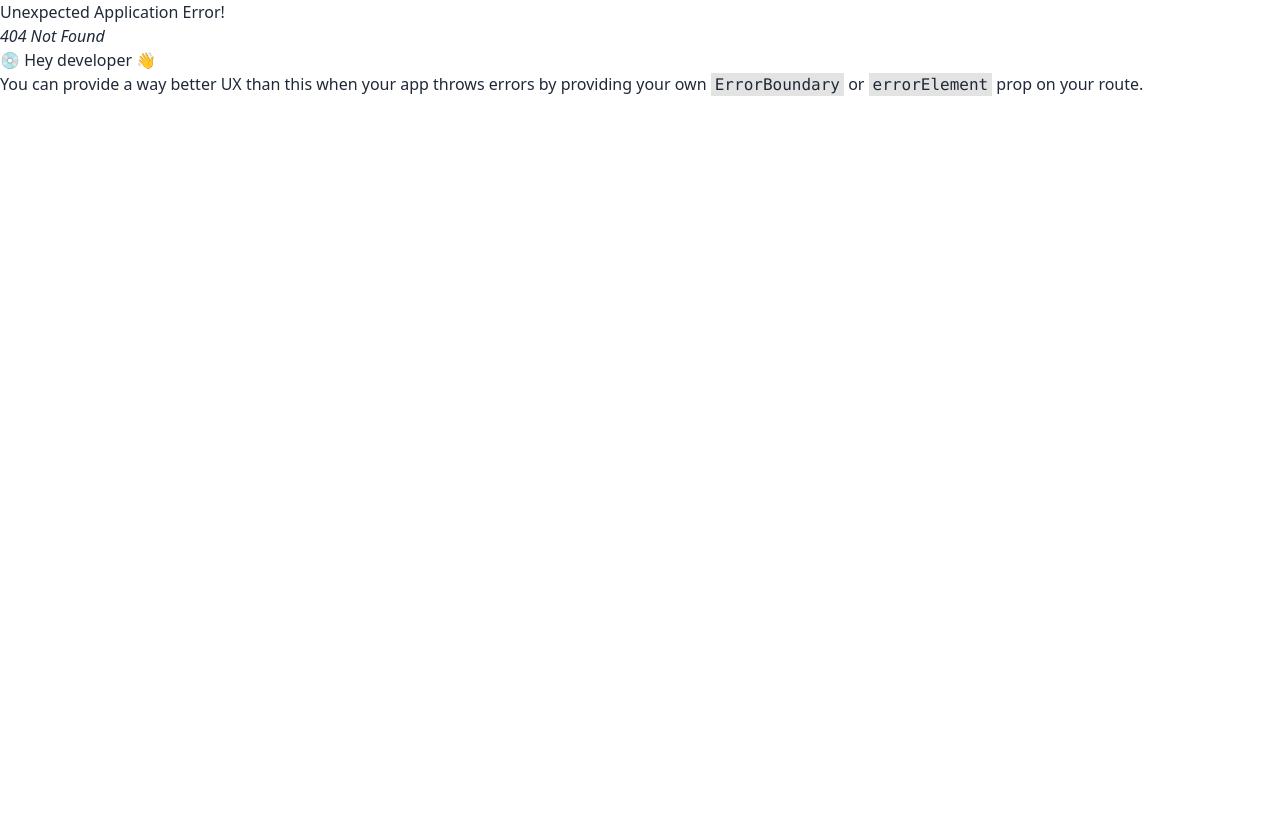
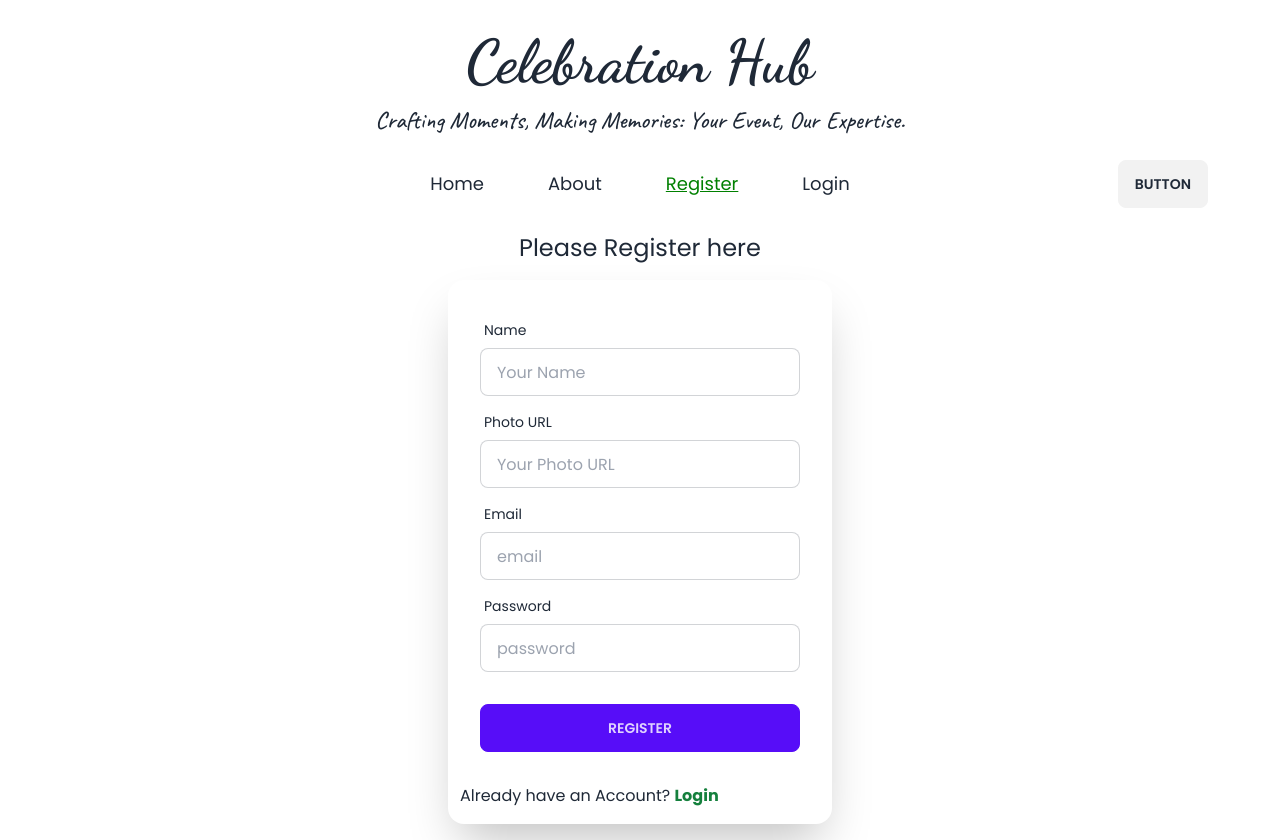
Before and after one commit to tarekibnkhayer/Celebration-Hub, a React (Vite) app: page /register in a window 1280 px wide. Before the commit this address had no page. Before the commit the page ends 800 px from the top, so only its background shows below. Built offline with nearby package versions, Linux system fonts and the light colour scheme; no server answers.

Commit message:
login and registration page created

```diff
--- a/src/main.jsx
+++ b/src/main.jsx
@@ -3,9 +3,10 @@ import ReactDOM from 'react-dom/client'
 import './index.css'
 import { RouterProvider } from 'react-router-dom'
 import router from './router/Router.jsx'
+import AuthProvider from './providers/AuthProvider'
 
 ReactDOM.createRoot(document.getElementById('root')).render(
   <React.StrictMode>
-   <RouterProvider router={router}></RouterProvider>
+  <AuthProvider> <RouterProvider router={router}></RouterProvider></AuthProvider>
   </React.StrictMode>,
 )
--- a/src/pages/login/Login.jsx
+++ b/src/pages/login/Login.jsx
@@ -1,11 +1,35 @@
 import Navbar from "../shared/Navbar";
-
+import {NavLink }from "react-router-dom"
 
 const Login = () => {
     return (
         <div>
             <Navbar></Navbar>
-            this is login page
+            <div className="hero ">
+  <div className="hero-content flex-col ">
+    <p className="text-2xl">Please Login here</p>
+    <div className="card flex-shrink-0 w-full max-w-sm shadow-2xl bg-base-100 ">
+      <form className="card-body ">
+        <div className="form-control">
+          <label className="label">
+            <span className="label-text">Email</span>
+          </label>
+          <input type="email" name="email" placeholder="email" className="input input-bordered" required />
+        </div>
+        <div className="form-control">
+          <label className="label">
+            <span className="label-text">Password</span>
+          </label>
+          <input type="password" name="password" placeholder="password" className="input input-bordered" required />
+        </div>
+        <div className="form-control mt-6">
+          <button className="btn btn-primary">Login</button>
+        </div>
+      </form>
+      <p className="pb-4 px-3">Do not have an Account? <NavLink to="/register" className="text-green-700 font-bold">Register</NavLink></p>
+    </div>
+  </div>
+</div>
         </div>
     );
 };
--- /dev/null
+++ b/src/pages/register/Register.jsx
@@ -0,0 +1,49 @@
+import Navbar from "../shared/Navbar";
+import {NavLink} from 'react-router-dom'
+
+const Register = () => {
+    return (
+        <div>
+        <Navbar></Navbar>
+        <div className="hero ">
+<div className="hero-content flex-col ">
+            <p className="text-2xl">Please Register here</p>
+<div className="card flex-shrink-0 w-full max-w-sm shadow-2xl bg-base-100 ">
+  <form className="card-body ">
+    <div className="form-control">
+      <label className="label">
+        <span className="label-text">Name</span>
+      </label>
+      <input type="text" name="name" placeholder="Your Name" className="input input-bordered" required />
+    </div>
+    <div className="form-control">
+      <label className="label">
+        <span className="label-text">Photo URL</span>
+      </label>
+      <input type='url' name="photo" placeholder="Your Photo URL" className="input input-bordered"  />
+    </div>
+    <div className="form-control">
+      <label className="label">
+        <span className="label-text">Email</span>
+      </label>
+      <input type="email" name="email" placeholder="email" className="input input-bordered" required />
+    </div>
+    <div className="form-control">
+      <label className="label">
+        <span className="label-text">Password</span>
+      </label>
+      <input type="password" name="password" placeholder="password" className="input input-bordered" required />
+    </div>
+    <div className="form-control mt-6">
+      <button className="btn btn-primary">Register</button>
+    </div>
+  </form>
+  <p className="pb-4 px-3">Already have an Account? <NavLink to="/login" className="text-green-700 font-bold">Login</NavLink></p>
+</div>
+</div>
+</div>
+    </div>
+    );
+};
+
+export default Register;
--- /dev/null
+++ b/src/providers/AuthProvider.jsx
@@ -0,0 +1,49 @@
+import { createContext, useEffect, useState } from "react";
+import PropTypes from 'prop-types';
+import {  createUserWithEmailAndPassword, onAuthStateChanged, signInWithEmailAndPassword, signOut } from "firebase/auth";
+import auth from "../firebase/firebase.config";
+
+export const AuthContext = createContext(null);
+const AuthProvider = ({children}) => {
+    const [user, setUser] = useState(null);
+    // create user / sign up user:
+    const createUser = (email, password) => {
+        return createUserWithEmailAndPassword(auth, email, password);
+    }
+    // sign in / login user:
+    const signInUser = (email, password) => {
+        return signInWithEmailAndPassword(auth, email, password);
+    }
+    // Set an authentication state observer:
+    useEffect(()=> {
+        const unSubscribe = onAuthStateChanged(auth, (CurrentUser) =>{
+            if(user){
+                setUser(CurrentUser);
+            }
+            else{
+                setUser(null);
+            }
+        },)
+        return () => unSubscribe();
+    },[user])
+    // sign out /logout user:
+    const signOutUser = () => {
+        return signOut(auth);
+    }
+    const authInfo = {
+        user,
+        createUser,
+        signInUser,
+        signOutUser
+    }
+    return (
+       <AuthContext.Provider value={authInfo} >
+        {children}
+       </AuthContext.Provider>
+    );
+};
+
+export default AuthProvider;
+AuthProvider.propTypes = {
+    children: PropTypes.node
+}
--- /dev/null
+++ b/src/router/PrivateRoute.jsx
@@ -0,0 +1,11 @@
+
+
+const PrivateRoute = () => {
+    return (
+        <div>
+
+        </div>
+    );
+};
+
+export default PrivateRoute;
--- a/src/router/Router.jsx
+++ b/src/router/Router.jsx
@@ -4,6 +4,7 @@ import {
 import Root from "../layout/Root";
 import Home from "../pages/home/Home";
 import Login from "../pages/login/Login";
+import Register from "../pages/register/Register";
   const router = createBrowserRouter([
     {
       path: "/",
@@ -17,6 +18,10 @@ import Login from "../pages/login/Login";
         {
           path: '/login',
           element: <Login></Login>
+        },
+        {
+          path: '/register',
+          element: <Register></Register>
         }
       ]
     },
```
